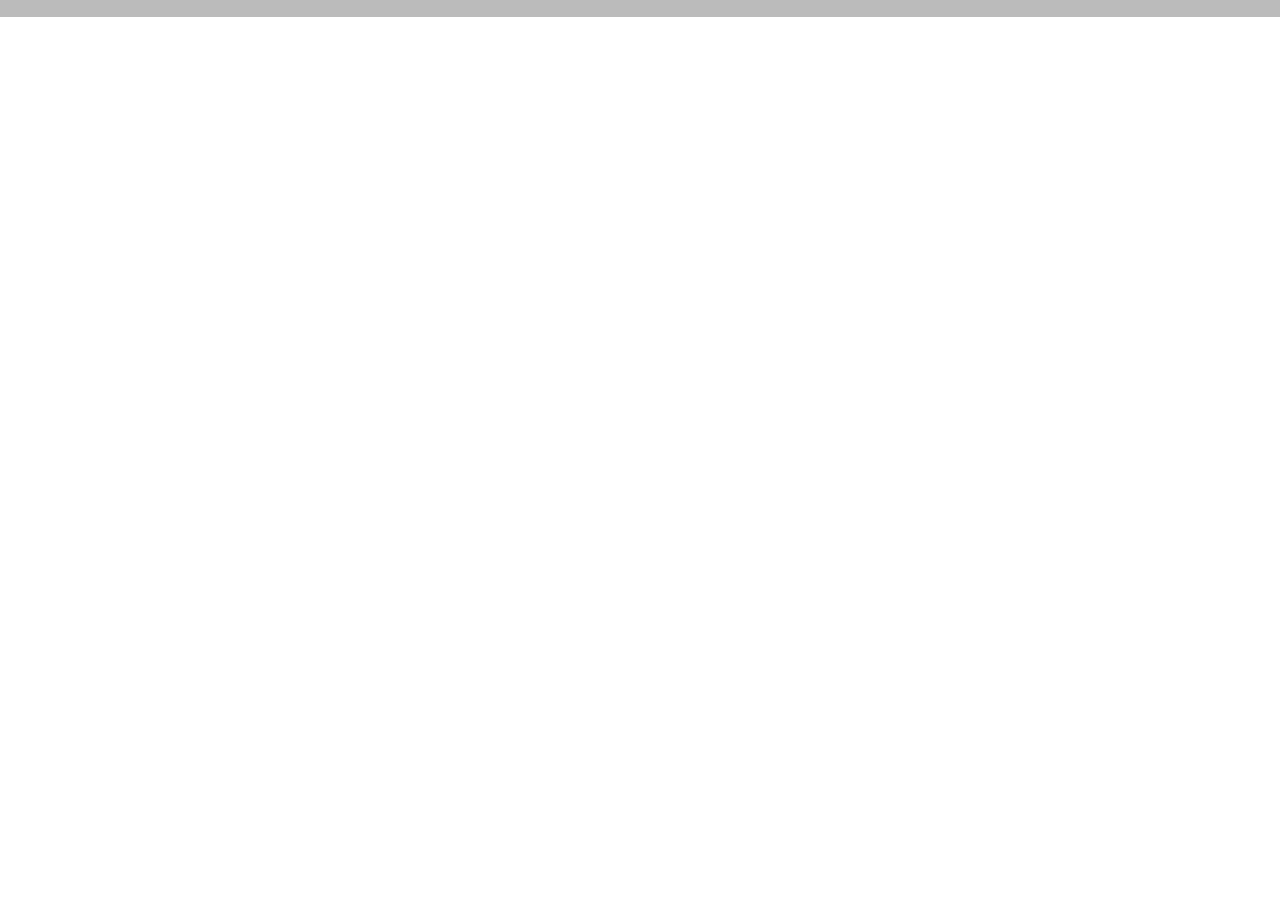
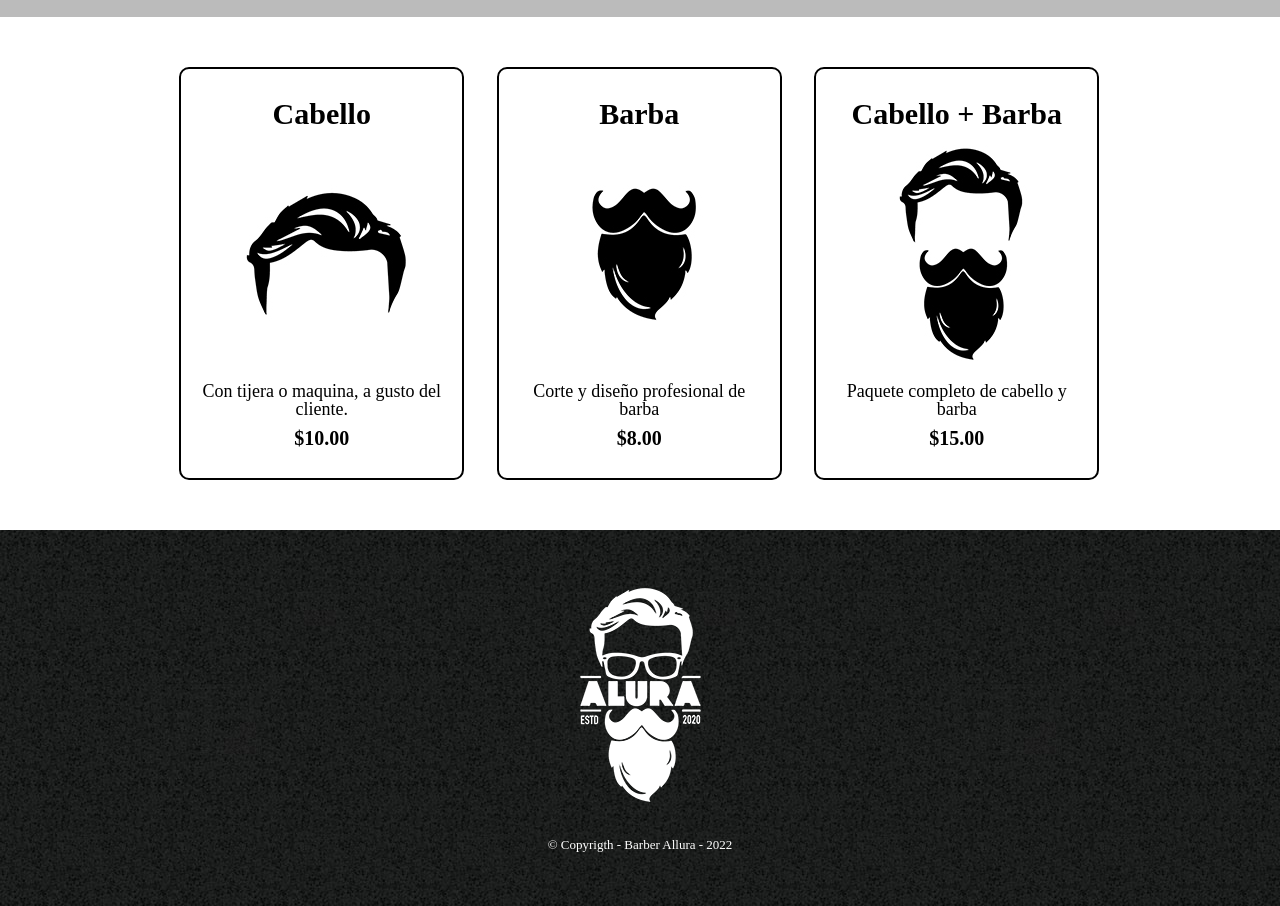
Before and after one commit to LucasCaro97/barberProyect, a plain HTML site: page productos.html in a window 1280 px wide. Shown: the part 276-1182 px from the top of the page. Before the commit the page ends 800 px from the top, so only its background shows below. Drawn offline with Linux system fonts and the light colour scheme.

Commit message:
Segundo Commit

```diff
--- a/productos.css
+++ b/productos.css
@@ -7,6 +7,56 @@ header{
     width: 940px;
     position: relative;
     margin: 0 auto;
+}
+
+.productos{
+    width: 950px;
+    margin: 0 auto;
+    padding: 50px;
+}
+
+.productos li{
+    display: inline-block;
+    text-align: center;
+    width: 30%;
+    vertical-align: top;
+    margin: 0 1.5%;
+    padding: 30px 20px;
+    box-sizing: border-box;
+    border: 2px solid #000000;
+    border-radius: 10px;
+    /*
+    border-color: #000000;
+    border-width: 2px;
+    border-style: solid;
+    */
+}
+
+.productos li:hover{
+    border-color: #c78c19;
+}
+
+.productos li:hover h2{
+    font-size: 33px;
+}
+
+.productos li:active{
+    border-color: #088c19;
+}
+
+.productos h2{
+    font-size: 30px;
+    font-weight: bold;
+}
+
+.productos-descripcion{
+    font-size: 18px;
+}
+
+.productos-precio{
+    font-size: 20px;
+    font-weight: bold;
+    margin-top: 10px;
 }
 
 
@@ -29,3 +79,20 @@ nav a{
     font-size: 22px;
     text-decoration: none;
 }
+
+nav a:hover{
+    color: #c78c19;
+    text-decoration: underline;
+}
+
+footer{
+    text-align: center;
+    background: url(/img/bg.jpg);
+    padding: 40px;
+}
+
+.copyrigth{
+    color: #FFFFFF;
+    font-size: 13px;
+    margin: 15px;
+}
--- a/productos.html
+++ b/productos.html
@@ -26,6 +26,35 @@
         </div>
     </header>
 
+    <main>
+        <ul class="productos">
+            <li>
+                <h2>Cabello</h2>
+                <img src="/img/cabello.jpg" alt="">
+                <p class="productos-descripcion">Con tijera o maquina, a gusto del cliente.</p>
+                <p class="productos-precio">$10.00</p>
+            </li>
+            <li>
+                <h2>Barba</h2>
+                <img src="/img/barba.jpg" alt="">
+                <p class="productos-descripcion">Corte y diseño profesional de barba</p>
+                <p class="productos-precio">$8.00</p>
+            </li>
+            <li>
+                <h2>Cabello + Barba</h2>
+                <img src="/img/cabello+barba.jpg" alt="">
+                <p class="productos-descripcion">Paquete completo de cabello y barba</p>
+                <p class="productos-precio">$15.00</p>
+            </li>
+        </ul>
+
+    </main>
+
+    <footer>
+        <img src="/img/logo-blanco.png" alt="">
+        <p class="copyrigth">&copy Copyrigth - Barber Allura - 2022</p>
+    </footer>
+
 
 
 </body>
```
Also changed, not shown: contacto.html (+2 -0 lines).
